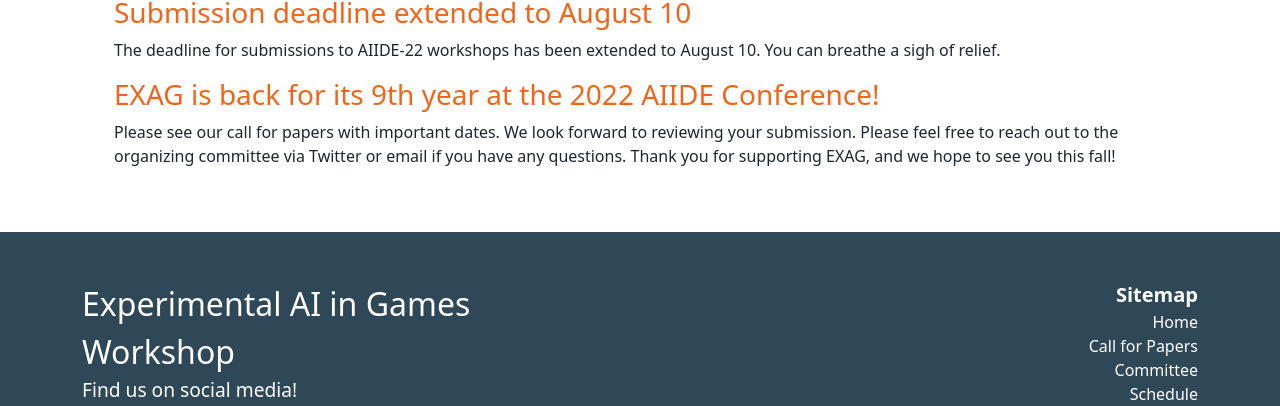
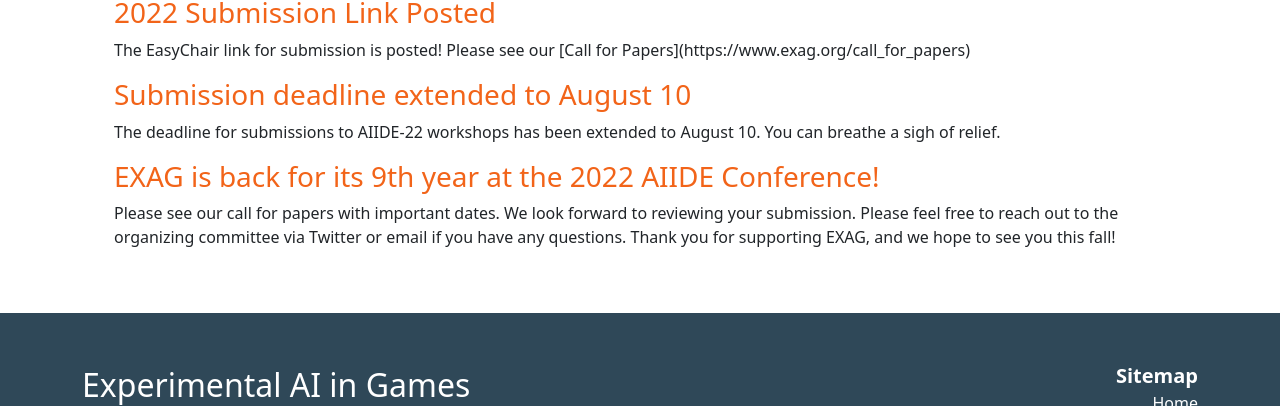
Before and after one commit to aiide-exag/aiide-exag.github.io, a Gatsby site: page / in a window 1280 px wide. Shown: the part 638-1044 px from the top of the page. Built offline with nearby package versions, Linux system fonts and the light colour scheme; Gatsby itself is replaced by a stand-in of ours.

Commit message:
Added EasyChair submission link and announcement

```diff
--- a/content/call_for_papers.md
+++ b/content/call_for_papers.md
@@ -26,7 +26,7 @@
 
 ## Submission Guide
 
-Please make your submissions at our EasyChair site. We will post a link for submissions when it becomes available.
+Please submit using [EasyChair](https://easychair.org/my/conference?conf=aiide22).
 
 All papers submitted to the research track must follow the [AAAI format](https://www.aaai.org/Publications/Templates/AuthorKit22.zip) and be anonymized for double-blind review.
 
--- a/src/pages/index.tsx
+++ b/src/pages/index.tsx
@@ -31,6 +31,13 @@
 					</p>
 					<h2 className="mb-2">Announcements</h2>
 					<div className="announcement">
+						<h3>2022 Submission Link Posted</h3>
+						<p>
+							The EasyChair link for submission is posted! Please see our [Call for
+							Papers](https://www.exag.org/call_for_papers)
+						</p>
+					</div>
+					<div className="announcement">
 						<h3>Submission deadline extended to August 10</h3>
 						<p>
 							The deadline for submissions to AIIDE-22 workshops has been extended to
```
